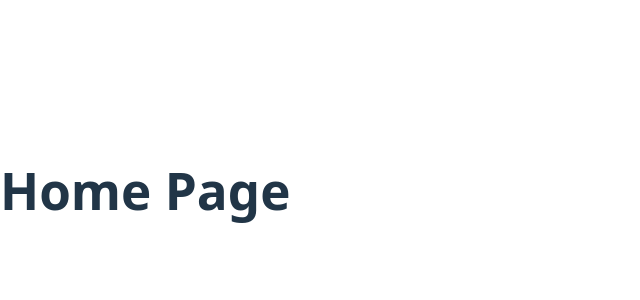
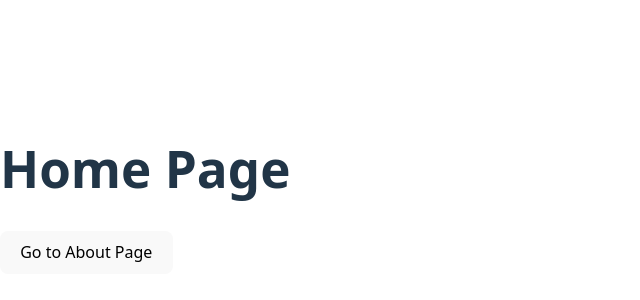
Before and after one commit to dsmchen/router-react-app-2, a React (Vite) app: page / in a window 1280 px wide. Shown: the part 210-510 px from the top of the page, without its empty margins (0-640 px from the left). Built offline with nearby package versions, Linux system fonts and the light colour scheme.

Commit message:
feat: add React routing with useNavigate

```diff
--- a/src/App.jsx
+++ b/src/App.jsx
@@ -1,7 +1,31 @@
-import { BrowserRouter as Router, Routes, Route } from 'react-router-dom';
+import {
+  BrowserRouter as Router,
+  Routes,
+  Route,
+  useNavigate,
+} from 'react-router-dom';
 
-const Home = () => <h1>Home Page</h1>;
-const About = () => <h1>About Page</h1>;
+const Home = () => {
+  const navigate = useNavigate();
+
+  return (
+    <div>
+      <h1>Home Page</h1>
+      <button onClick={() => navigate('/about')}>Go to About Page</button>
+    </div>
+  );
+};
+
+const About = () => {
+  const navigate = useNavigate();
+
+  return (
+    <div>
+      <h1>About Page</h1>
+      <button onClick={() => navigate('/')}>Go to Home Page</button>
+    </div>
+  );
+};
 
 export default function App() {
   return (
```
